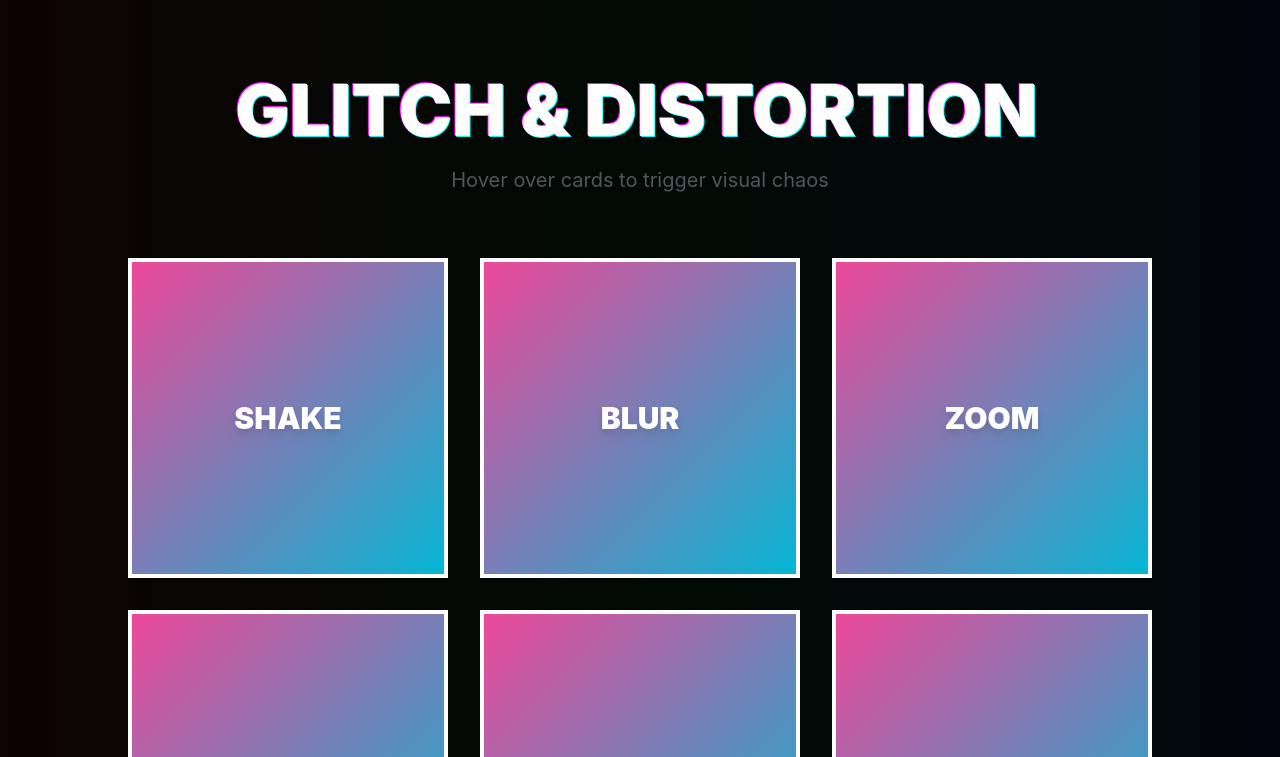
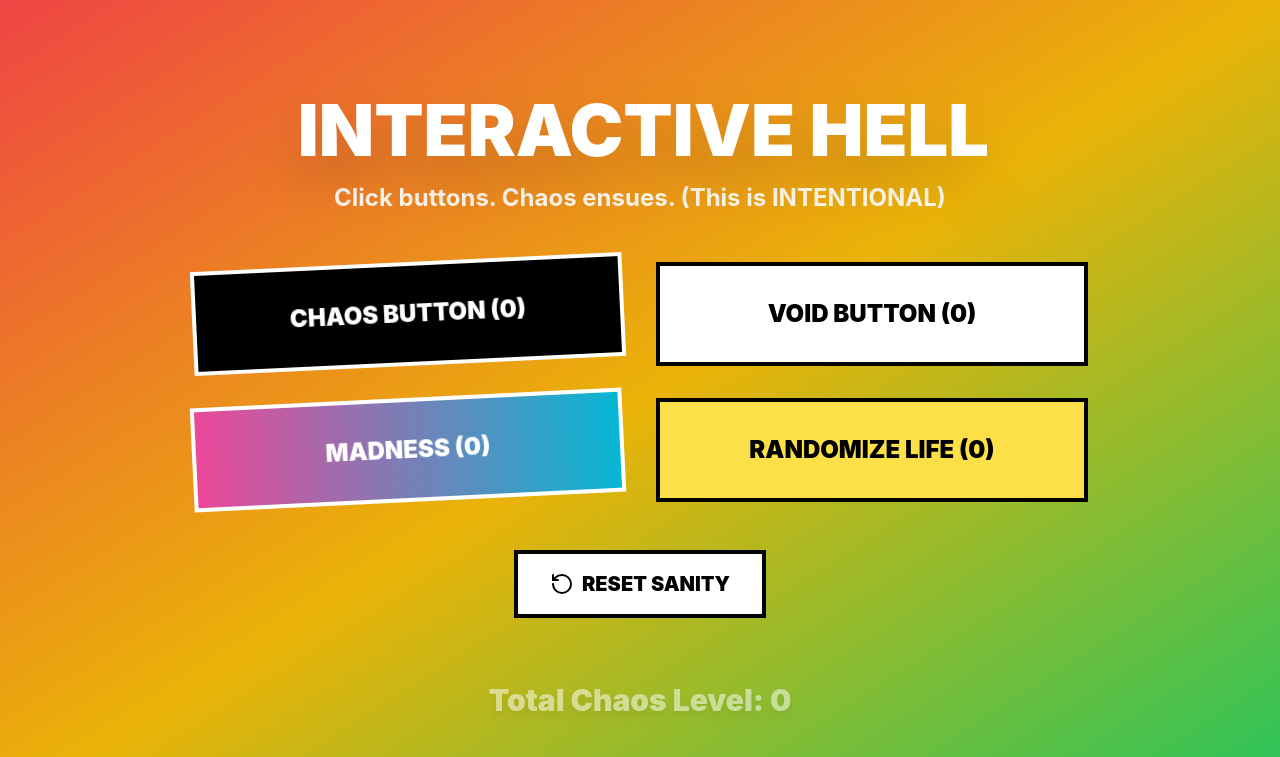
Before and after one commit to FrostByte-49/ChaosForge, a React (Vite) app in the folder NotFound_/: page / in a window 1280 px wide. Shown: the part 5980-6737 px from the top of the page. Built offline with nearby package versions, Linux system fonts and the light colour scheme.

Commit message:
Added Interactive Hell Section

```diff
--- a/NotFound_/src/App.tsx
+++ b/NotFound_/src/App.tsx
@@ -7,6 +7,8 @@ import TextCorruption from './components/TextCorruption';
 import UselessInteractions from './components/UselessInteractions';
 import AbsoluteNonsense from './components/AbsoluteNonsense';
 import ChaosEngine from './components/ChaosEngine';
+import InteractiveHell from './components/InteractiveHell';
+import Spiraling from './components/Spiraling';
 import ErrorPopups from './components/ErrorPopups';
 import GlitchEffects from './components/GlitchEffects';
 import BrokenFooter from './components/BrokenFooter';
@@ -44,6 +46,8 @@ function App() {
       <UselessInteractions />
       <AbsoluteNonsense />
       <ChaosEngine />
+      <InteractiveHell />
+      <Spiraling />
       <GlitchEffects />
       <BrokenFooter />
       <ErrorPopups />
--- /dev/null
+++ b/NotFound_/src/components/InteractiveHell.tsx
@@ -0,0 +1,115 @@
+import { useState } from 'react';
+import { RotateCcw } from 'lucide-react';
+
+export default function InteractiveHell() {
+  const [clickCounts, setClickCounts] = useState<{ [key: string]: number }>({});
+  const [pageRotation, setPageRotation] = useState(0);
+  const [backgroundColor, setBackgroundColor] = useState('bg-gradient-to-br from-red-500 via-yellow-500 to-green-500');
+  const [allCaps, setAllCaps] = useState(false);
+
+  const incrementClick = (key: string) => {
+    setClickCounts((prev) => ({ ...prev, [key]: (prev[key] || 0) + 1 }));
+
+    if ((clickCounts[key] || 0) % 3 === 0) {
+      setPageRotation((prev) => prev + 15);
+    }
+    if ((clickCounts[key] || 0) % 5 === 0) {
+      const colors = [
+        'bg-gradient-to-br from-red-500 via-yellow-500 to-green-500',
+        'bg-gradient-to-br from-blue-500 via-purple-500 to-pink-500',
+        'bg-gradient-to-br from-green-500 via-cyan-500 to-blue-500',
+        'bg-gradient-to-br from-orange-500 via-red-500 to-purple-500',
+      ];
+      setBackgroundColor(colors[Math.floor(Math.random() * colors.length)]);
+    }
+    if ((clickCounts[key] || 0) % 7 === 0) {
+      setAllCaps(!allCaps);
+    }
+  };
+
+  const resetChaos = () => {
+    setClickCounts({});
+    setPageRotation(0);
+    setAllCaps(false);
+    setBackgroundColor('bg-gradient-to-br from-red-500 via-yellow-500 to-green-500');
+  };
+
+  const text = (str: string) => (allCaps ? str.toUpperCase() : str);
+
+  return (
+    <section
+      className={`py-24 px-4 ${backgroundColor} relative min-h-screen transition-all duration-300 overflow-hidden`}
+      style={{
+        transform: `rotate(${pageRotation}deg)`,
+        perspective: '1000px',
+      }}
+    >
+      <div className="relative z-10 container mx-auto">
+        <div className="text-center mb-12">
+          <h2 className="text-7xl font-black text-white drop-shadow-2xl animate-shake mb-4">
+            {text('INTERACTIVE HELL')}
+          </h2>
+          <p className="text-2xl font-bold text-white/90">
+            {text('Click buttons. Chaos ensues. (This is INTENTIONAL)')}
+          </p>
+        </div>
+
+        <div className="grid grid-cols-1 md:grid-cols-2 gap-8 max-w-4xl mx-auto mb-12">
+          <button
+            onClick={() => incrementClick('chaos')}
+            className="py-8 px-6 bg-black text-white font-black text-2xl border-4 border-white transform hover:scale-110 transition-all duration-200 animate-wiggle hover:animate-spin"
+          >
+            {text('CHAOS BUTTON')} ({clickCounts['chaos'] || 0})
+          </button>
+
+          <button
+            onClick={() => incrementClick('void')}
+            className="py-8 px-6 bg-white text-black font-black text-2xl border-4 border-black transform hover:invert transition-all duration-200 hover:scale-150"
+            style={{
+              transform: `rotate(${(clickCounts['void'] || 0) * 10}deg) scale(${1 + (clickCounts['void'] || 0) * 0.1})`,
+            }}
+          >
+            {text('VOID BUTTON')} ({clickCounts['void'] || 0})
+          </button>
+
+          <button
+            onClick={() => incrementClick('madness')}
+            className="py-8 px-6 bg-gradient-to-r from-pink-500 to-cyan-500 text-white font-black text-2xl border-4 border-white transform hover:scale-110 transition-all"
+            style={{
+              animation: `wiggle ${0.3 + (clickCounts['madness'] || 0) * 0.1}s ease-in-out infinite`,
+            }}
+          >
+            {text('MADNESS')} ({clickCounts['madness'] || 0})
+          </button>
+
+          <button
+            onClick={() => incrementClick('randomize')}
+            className="py-8 px-6 bg-yellow-300 text-black font-black text-2xl border-4 border-black transform hover:scale-110 transition-all duration-200"
+            style={{
+              filter: `hue-rotate(${(clickCounts['randomize'] || 0) * 20}deg) saturate(${1 + (clickCounts['randomize'] || 0) * 0.5})`,
+            }}
+          >
+            {text('RANDOMIZE LIFE')} ({clickCounts['randomize'] || 0})
+          </button>
+        </div>
+
+        <div className="text-center">
+          <button
+            onClick={resetChaos}
+            className="py-4 px-8 bg-white text-black font-black text-xl border-4 border-black transform hover:scale-110 transition-all duration-200 flex items-center gap-2 mx-auto"
+          >
+            <RotateCcw className="w-6 h-6" />
+            {text('RESET SANITY')}
+          </button>
+        </div>
+
+        <div className="mt-16 text-center">
+          <p className="text-white font-black text-3xl animate-pulse drop-shadow-lg">
+            {text('Total Chaos Level: ')}
+            {Object.values(clickCounts).reduce((a, b) => a + b, 0)}
+          </p>
+        </div>
+      </div>
+    </section>
+  );
+}
```
